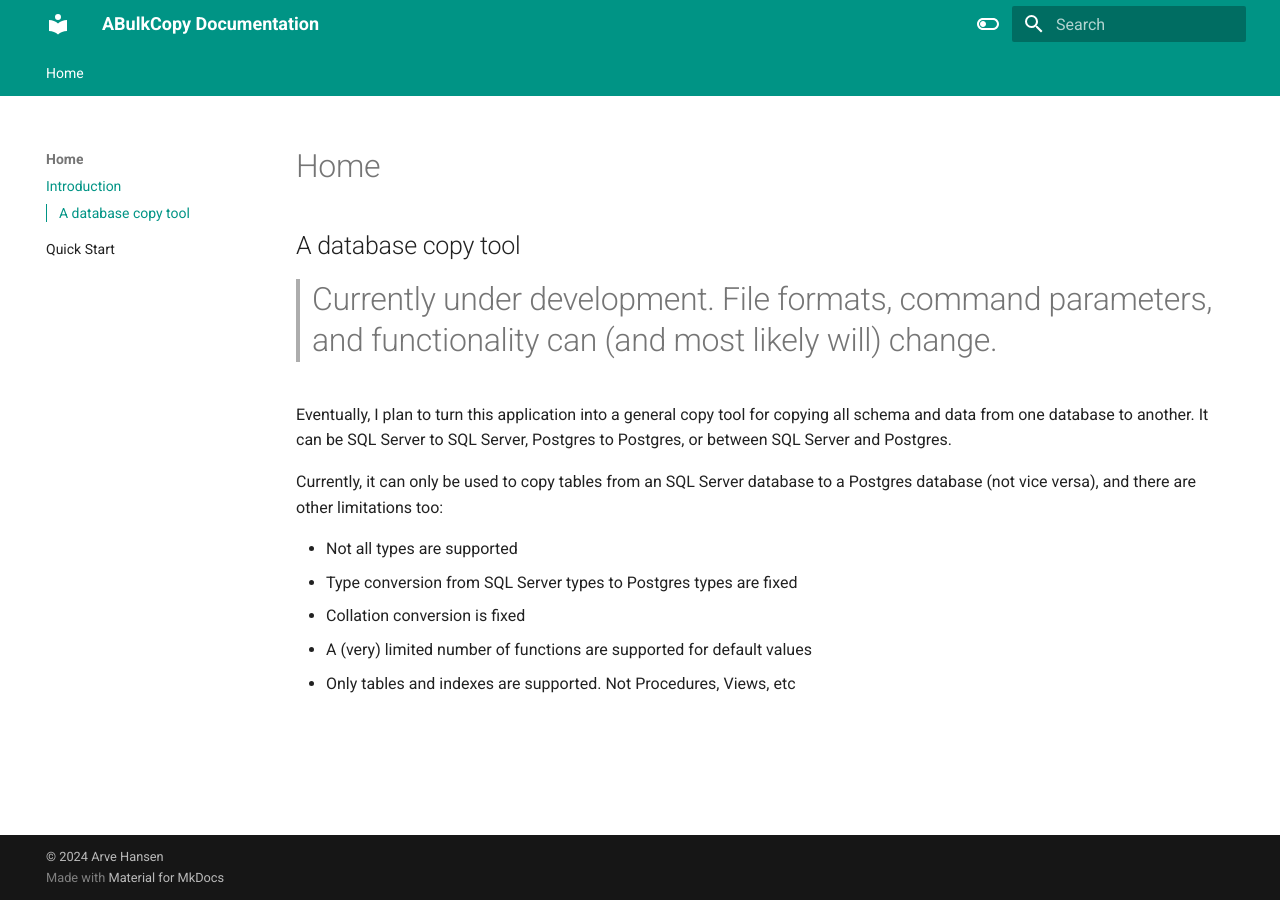
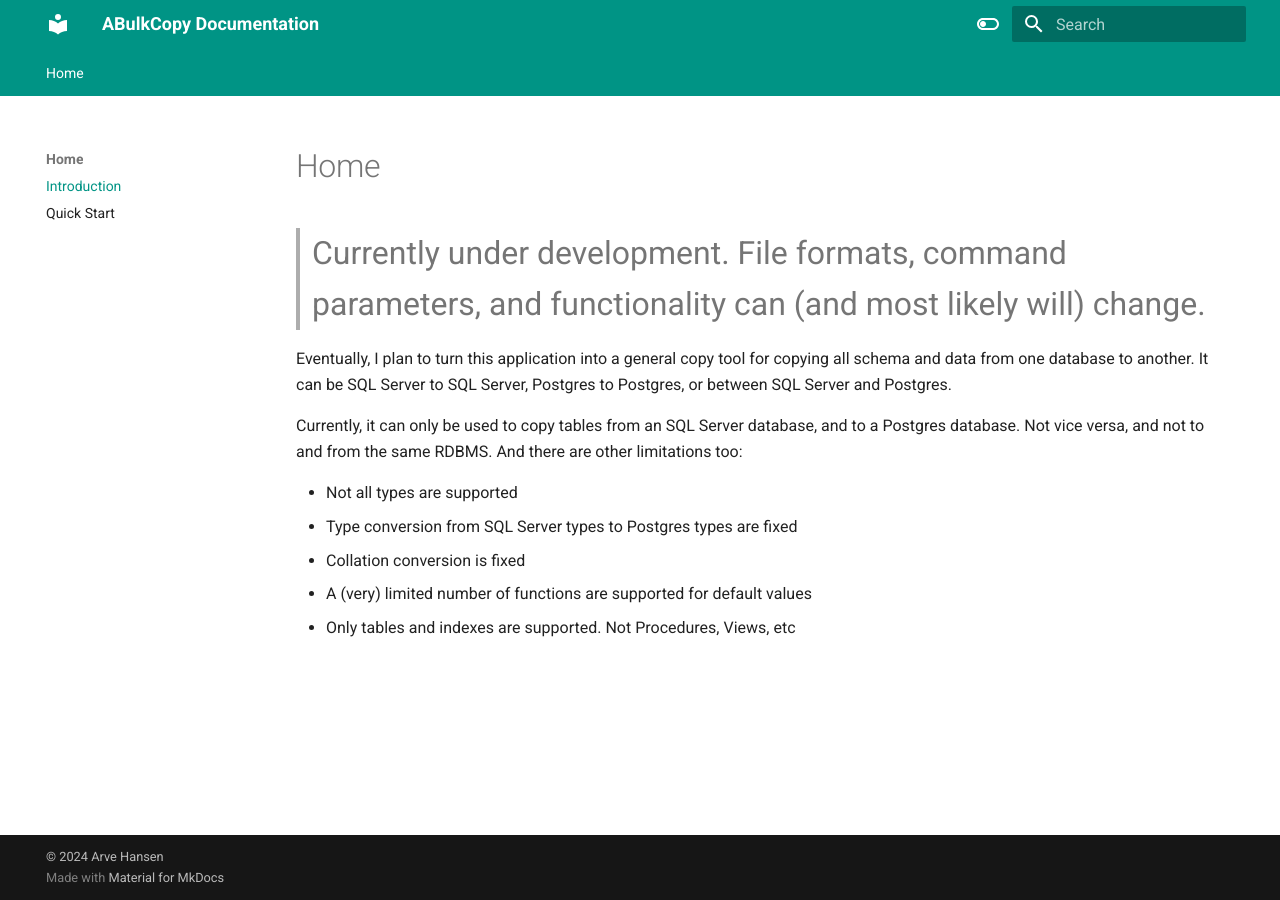
Before and after one commit to ArveH/ABulkCopy.Docs, an MkDocs documentation site: the page built from docs/index.md, in a window 1280 px wide. Built offline with MkDocs 1.6.1 and Material for MkDocs 9.7.7, drawn with Linux system fonts in a browser that asks for light colours.

Commit message:
Small updates to context

```diff
--- a/docs/index.md
+++ b/docs/index.md
@@ -1,12 +1,10 @@
 # Home
 
-## A database copy tool
-
-># Currently under development. File formats, command parameters, and functionality can (and most likely will) change.
+> <span style="font-size:2em;">Currently under development. File formats, command parameters, and functionality can (and most likely will) change.</span>
 
 Eventually, I plan to turn this application into a general copy tool for copying all schema and data from one database to another. It can be SQL Server to SQL Server, Postgres to Postgres, or between SQL Server and Postgres.
 
-Currently, it can only be used to copy tables from an SQL Server database to a Postgres database (not vice versa), and there are other limitations too:
+Currently, it can only be used to copy tables from an SQL Server database, and to a Postgres database. Not vice versa, and not to and from the same RDBMS. And there are other limitations too:
 
 * Not all types are supported
 * Type conversion from SQL Server types to Postgres types are fixed
--- a/mkdocs.yml
+++ b/mkdocs.yml
@@ -12,7 +12,6 @@ theme:
     - navigation.expand
     - navigation.path
     - toc.integrate
-    - navigation.top
     - search.suggest
     - search.highlight
     - content.tabs.link
```
